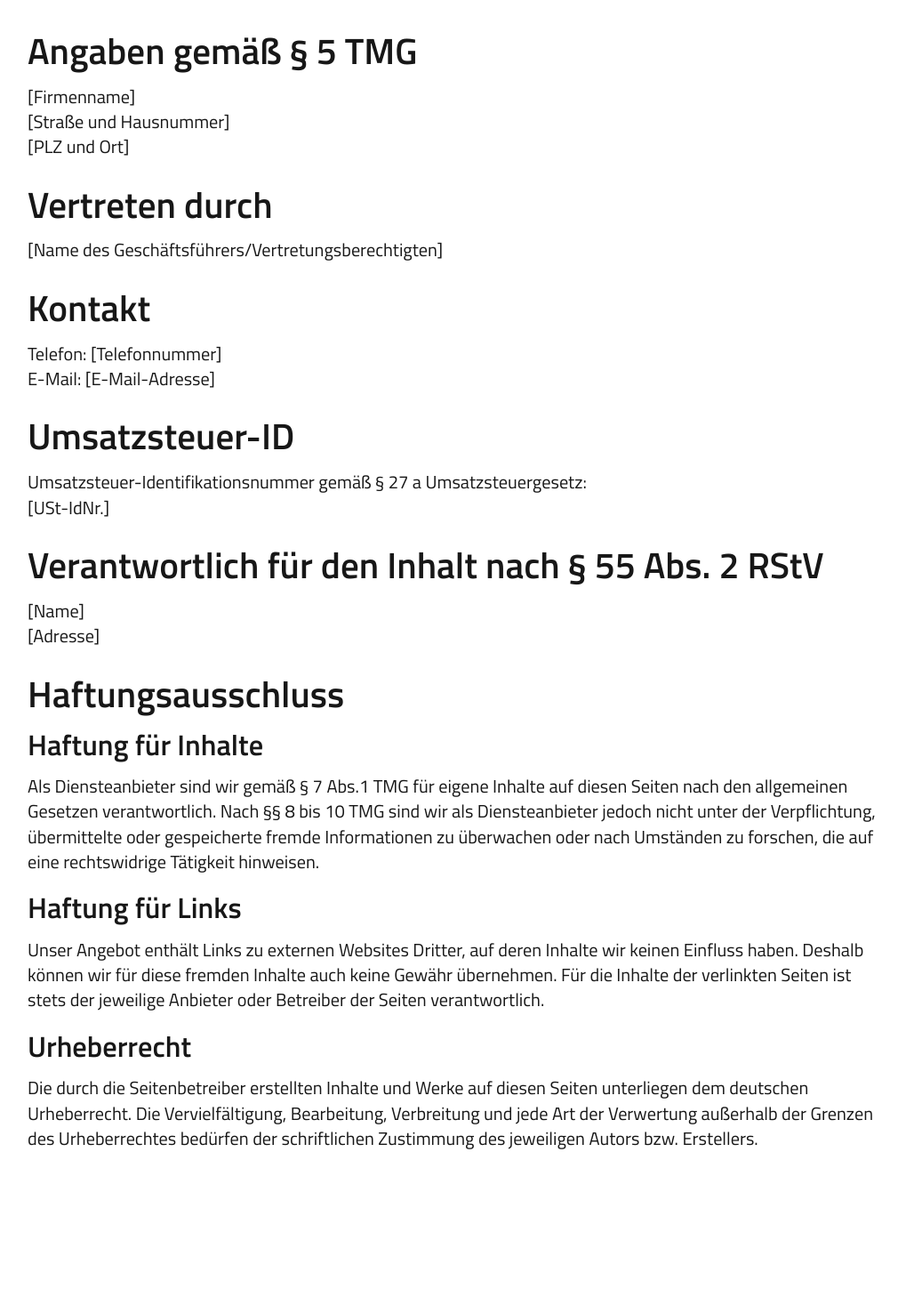
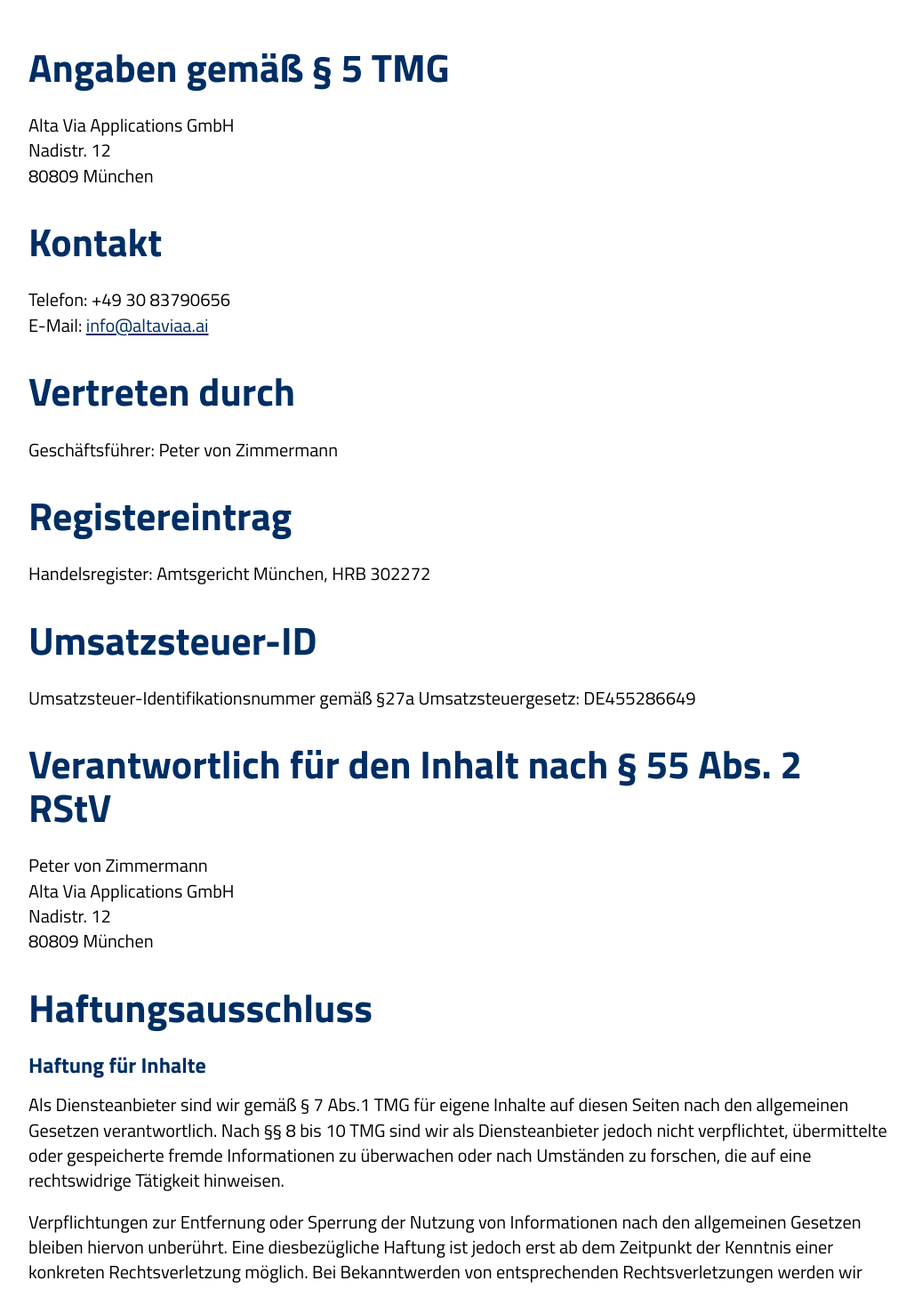
Before and after one commit to Altavia-web/altaviaa.ai, a Next.js app: page /impressum in a window 1280 px wide. Shown: the part 482-1931 px from the top of the page at 89% size, without its empty margins (123-1151 px from the left). Before the commit the page ends 1830 px from the top, so only its background shows below. Built offline with nearby package versions, Linux system fonts and the light colour scheme.

Commit message:
impressum

```diff
--- a/app/impressum/page.tsx
+++ b/app/impressum/page.tsx
@@ -20,72 +20,96 @@
       </section>
 
       {/* Content Section */}
-      <div className="container mx-auto px-4 py-8 max-w-4xl">
+      <div className="mx-auto py-12 px-6" style={{width: '80%'}}>
+        <div className="space-y-8" style={{fontFamily: 'Titillium Web', fontSize: '18px', lineHeight: '140%', color: '#000000'}}>
 
-      <div className="space-y-6">
           <section>
-          <h2 className="text-xl font-semibold mb-3">Angaben gemäß § 5 TMG</h2>
-          <p>
-            [Firmenname]<br />
-            [Straße und Hausnummer]<br />
-            [PLZ und Ort]
+            <h2 style={{fontWeight: 700, fontSize: '44px', lineHeight: '110%', color: '#002e64', marginBottom: '1.5rem'}}>Angaben gemäß § 5 TMG</h2>
+            <p style={{marginBottom: '1rem'}}>
+              Alta Via Applications GmbH<br />
+              Nadistr. 12<br />
+              80809 München
             </p>
           </section>
 
           <section>
-          <h2 className="text-xl font-semibold mb-3">Vertreten durch</h2>
-          <p>[Name des Geschäftsführers/Vertretungsberechtigten]</p>
-        </section>
-
-        <section>
-          <h2 className="text-xl font-semibold mb-3">Kontakt</h2>
-          <p>
-            Telefon: [Telefonnummer]<br />
-            E-Mail: [E-Mail-Adresse]
+            <h2 style={{fontWeight: 700, fontSize: '44px', lineHeight: '110%', color: '#002e64', marginBottom: '1.5rem', marginTop: '2rem'}}>Kontakt</h2>
+            <p style={{marginBottom: '1rem'}}>
+              Telefon: +49 30 83790656<br />
+              E-Mail: <a href="mailto:info@altaviaa.ai" style={{color: '#002e64', textDecoration: 'underline'}}>info@altaviaa.ai</a>
             </p>
           </section>
 
           <section>
-          <h2 className="text-xl font-semibold mb-3">Umsatzsteuer-ID</h2>
-          <p>
-            Umsatzsteuer-Identifikationsnummer gemäß § 27 a Umsatzsteuergesetz:<br />
-            [USt-IdNr.]
+            <h2 style={{fontWeight: 700, fontSize: '44px', lineHeight: '110%', color: '#002e64', marginBottom: '1.5rem', marginTop: '2rem'}}>Vertreten durch</h2>
+            <p style={{marginBottom: '1rem'}}>
+              Geschäftsführer: Peter von Zimmermann
             </p>
           </section>
 
           <section>
-          <h2 className="text-xl font-semibold mb-3">Verantwortlich für den Inhalt nach § 55 Abs. 2 RStV</h2>
-          <p>
-            [Name]<br />
-            [Adresse]
+            <h2 style={{fontWeight: 700, fontSize: '44px', lineHeight: '110%', color: '#002e64', marginBottom: '1.5rem', marginTop: '2rem'}}>Registereintrag</h2>
+            <p style={{marginBottom: '1rem'}}>
+              Handelsregister: Amtsgericht München, HRB 302272
             </p>
           </section>
 
           <section>
-          <h2 className="text-xl font-semibold mb-3">Haftungsausschluss</h2>
+            <h2 style={{fontWeight: 700, fontSize: '44px', lineHeight: '110%', color: '#002e64', marginBottom: '1.5rem', marginTop: '2rem'}}>Umsatzsteuer-ID</h2>
+            <p style={{marginBottom: '1rem'}}>
+              Umsatzsteuer-Identifikationsnummer gemäß §27a Umsatzsteuergesetz: DE455286649
+            </p>
+          </section>
 
-          <h3 className="text-lg font-medium mb-2">Haftung für Inhalte</h3>
-          <p className="mb-4">
-            Als Diensteanbieter sind wir gemäß § 7 Abs.1 TMG für eigene Inhalte auf diesen Seiten nach den
-            allgemeinen Gesetzen verantwortlich. Nach §§ 8 bis 10 TMG sind wir als Diensteanbieter jedoch nicht
-            unter der Verpflichtung, übermittelte oder gespeicherte fremde Informationen zu überwachen oder nach
-            Umständen zu forschen, die auf eine rechtswidrige Tätigkeit hinweisen.
+          <section>
+            <h2 style={{fontWeight: 700, fontSize: '44px', lineHeight: '110%', color: '#002e64', marginBottom: '1.5rem', marginTop: '2rem'}}>Verantwortlich für den Inhalt nach § 55 Abs. 2 RStV</h2>
+            <p style={{marginBottom: '1rem'}}>
+              Peter von Zimmermann<br />
+              Alta Via Applications GmbH<br />
+              Nadistr. 12<br />
+              80809 München
+            </p>
+          </section>
+
+          <section>
+            <h2 style={{fontWeight: 700, fontSize: '44px', lineHeight: '110%', color: '#002e64', marginBottom: '1.5rem', marginTop: '2rem'}}>Haftungsausschluss</h2>
+
+            <h3 style={{fontWeight: 700, fontSize: '24px', lineHeight: '110%', color: '#002e64', marginBottom: '1rem', marginTop: '1.5rem'}}>Haftung für Inhalte</h3>
+            <p style={{marginBottom: '1rem'}}>
+              Als Diensteanbieter sind wir gemäß § 7 Abs.1 TMG für eigene Inhalte auf diesen Seiten nach den allgemeinen Gesetzen verantwortlich. Nach §§ 8 bis 10 TMG sind wir als Diensteanbieter jedoch nicht verpflichtet, übermittelte oder gespeicherte fremde Informationen zu überwachen oder nach Umständen zu forschen, die auf eine rechtswidrige Tätigkeit hinweisen.
+            </p>
+            <p style={{marginBottom: '1rem'}}>
+              Verpflichtungen zur Entfernung oder Sperrung der Nutzung von Informationen nach den allgemeinen Gesetzen bleiben hiervon unberührt. Eine diesbezügliche Haftung ist jedoch erst ab dem Zeitpunkt der Kenntnis einer konkreten Rechtsverletzung möglich. Bei Bekanntwerden von entsprechenden Rechtsverletzungen werden wir diese Inhalte umgehend entfernen.
             </p>
 
-          <h3 className="text-lg font-medium mb-2">Haftung für Links</h3>
-          <p className="mb-4">
-            Unser Angebot enthält Links zu externen Websites Dritter, auf deren Inhalte wir keinen Einfluss haben.
-            Deshalb können wir für diese fremden Inhalte auch keine Gewähr übernehmen. Für die Inhalte der verlinkten
-            Seiten ist stets der jeweilige Anbieter oder Betreiber der Seiten verantwortlich.
+            <h3 style={{fontWeight: 700, fontSize: '24px', lineHeight: '110%', color: '#002e64', marginBottom: '1rem', marginTop: '1.5rem'}}>Haftung für Links</h3>
+            <p style={{marginBottom: '1rem'}}>
+              Unser Angebot enthält Links zu externen Websites Dritter, auf deren Inhalte wir keinen Einfluss haben. Deshalb können wir für diese fremden Inhalte auch keine Gewähr übernehmen. Für die Inhalte der verlinkten Seiten ist stets der jeweilige Anbieter oder Betreiber der Seiten verantwortlich. Die verlinkten Seiten wurden zum Zeitpunkt der Verlinkung auf mögliche Rechtsverstöße überprüft. Rechtswidrige Inhalte waren zum Zeitpunkt der Verlinkung nicht erkennbar.
+            </p>
+            <p style={{marginBottom: '1rem'}}>
+              Eine permanente inhaltliche Kontrolle der verlinkten Seiten ist jedoch ohne konkrete Anhaltspunkte einer Rechtsverletzung nicht zumutbar. Bei Bekanntwerden von Rechtsverletzungen werden wir derartige Links umgehend entfernen.
             </p>
 
-          <h3 className="text-lg font-medium mb-2">Urheberrecht</h3>
-          <p>
-            Die durch die Seitenbetreiber erstellten Inhalte und Werke auf diesen Seiten unterliegen dem deutschen
-            Urheberrecht. Die Vervielfältigung, Bearbeitung, Verbreitung und jede Art der Verwertung außerhalb der
-            Grenzen des Urheberrechtes bedürfen der schriftlichen Zustimmung des jeweiligen Autors bzw. Erstellers.
+            <h3 style={{fontWeight: 700, fontSize: '24px', lineHeight: '110%', color: '#002e64', marginBottom: '1rem', marginTop: '1.5rem'}}>Urheberrecht</h3>
+            <p style={{marginBottom: '1rem'}}>
+              Die durch die Seitenbetreiber erstellten Inhalte und Werke auf diesen Seiten unterliegen dem deutschen Urheberrecht. Die Vervielfältigung, Bearbeitung, Verbreitung und jede Art der Verwertung außerhalb der Grenzen des Urheberrechtes bedürfen der schriftlichen Zustimmung des jeweiligen Autors bzw. Erstellers. Downloads und Kopien dieser Seite sind nur für den privaten, nicht kommerziellen Gebrauch gestattet.
+            </p>
+            <p style={{marginBottom: '1rem'}}>
+              Soweit die Inhalte auf dieser Seite nicht vom Betreiber erstellt wurden, werden die Urheberrechte Dritter beachtet. Insbesondere werden Inhalte Dritter als solche gekennzeichnet. Sollten Sie trotzdem auf eine Urheberrechtsverletzung aufmerksam werden, bitten wir um einen entsprechenden Hinweis. Bei Bekanntwerden von Rechtsverletzungen werden wir derartige Inhalte umgehend entfernen.
             </p>
           </section>
+
+          <section>
+            <h2 style={{fontWeight: 700, fontSize: '44px', lineHeight: '110%', color: '#002e64', marginBottom: '1.5rem', marginTop: '2rem'}}>Streitschlichtung</h2>
+            <p style={{marginBottom: '1rem'}}>
+              Die Europäische Kommission stellt eine Plattform zur Online-Streitbeilegung (OS) bereit: <a href="https://ec.europa.eu/consumers/odr" target="_blank" rel="noopener noreferrer" style={{color: '#002e64', textDecoration: 'underline'}}>https://ec.europa.eu/consumers/odr</a>.<br />
+              Unsere E-Mail-Adresse finden Sie oben im Impressum.
+            </p>
+            <p style={{marginBottom: '1rem'}}>
+              Wir sind nicht bereit oder verpflichtet, an Streitbeilegungsverfahren vor einer Verbraucherschlichtungsstelle teilzunehmen.
+            </p>
+          </section>
+
         </div>
       </div>
     </div>
```
Lines whose indentation alone changed are shown as unchanged.
